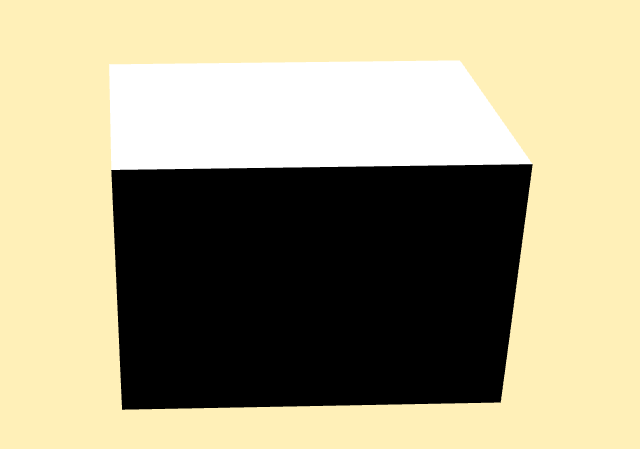
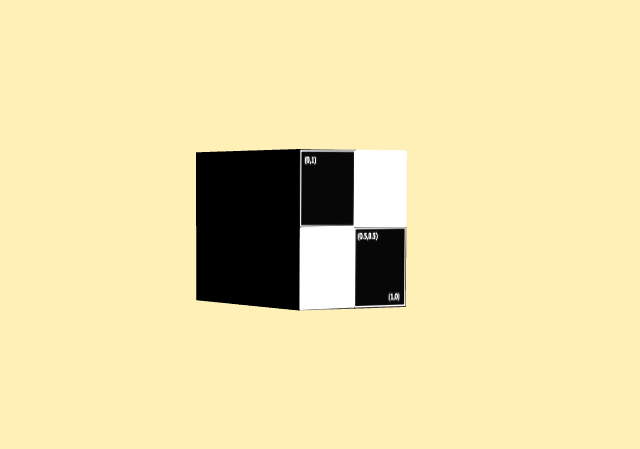
Before and after one commit to Fardeen-Awais/Learning-Three-Js-, a plain HTML site: page index.html in a window 1280 px wide. Shown: the part 147-596 px from the top of the page, without its empty margins (423-1063 px from the left). Drawn offline with nearby package versions, Linux system fonts and the light colour scheme; files that its build step writes are made by us from their sources; animation ran at ten frames a second.

Commit message:
Adding Texture in 3D cube

```diff
--- a/index.html
+++ b/index.html
@@ -13,6 +13,6 @@
 
     </div>
 
-    <script type="module" src="js/main.js"></script>
+    <script type="module" src="src/main.js"></script>
   </body>
 </html>
--- a/js/components/cube.js
+++ /dev/null
@@ -1,16 +0,0 @@
-import {
-  BoxGeometry,
-  MeshStandardMaterial,
-  Mesh,
-} from "https://cdn.skypack.dev/three@0.134.0/build/three.module.js";
-
-function Createcube() {
-
-  const geometry = new BoxGeometry(0.9, 1, 1);
-  const material = new MeshStandardMaterial({ color: "" }); //#0008
-  const cube = new Mesh(geometry, material);
-
-  return cube;
-}
-
-export { Createcube };
--- a/js/components/light.js
+++ /dev/null
@@ -1,10 +0,0 @@
-import { DirectionalLight } from 'https://cdn.skypack.dev/three@0.134.0/build/three.module.js';
-
-function createLights() {
-  // Create a directional light
-  const light = new DirectionalLight('white', 8);  // #0009
-  light.position.set(2,2,0)
-  return light;
-}
-
-export { createLights };
--- a/js/main.js
+++ /dev/null
@@ -1,24 +0,0 @@
-import * as THREE from 'https://cdn.skypack.dev/three@0.134.0/build/three.module.js';
-
-import { createCamera } from './components/camera.js'; import { createRender } from './components/render.js'; import { createScene } from './components/scene.js'; import { Createcube } from './components/cube.js'; import { createLights } from './components/light.js';
-
-
-const [scene, camera, renderer,cube,light] = [createScene(), createCamera(), createRender(),Createcube(),createLights()]; // #0005
-
-console.log({scene,camera,renderer})
-
-scene.add(cube,light); //Adding cube into the scene
-
-
-
-function animate() {   // #0003
-  requestAnimationFrame(animate);
-
-  cube.rotation.y += 0.001;
-  cube.rotation.x += 0.01;
-  // cube.scale.x += 0.01
-
-  renderer.render(scene, camera); // The final component of our simple app is the renderer, which is responsible for drawing (rendering) the scene.
-}
-animate()
-//   animate(); If you comment the animate function you don't see any result
--- /dev/null
+++ b/src/components/cube.js
@@ -0,0 +1,35 @@
+import {
+  BoxGeometry,
+  MeshStandardMaterial,
+  Mesh,
+  TextureLoader,
+} from "https://cdn.skypack.dev/three@0.134.0/build/three.module.js";
+
+function createMaterial() {
+  // create a texture loader.
+  const textureLoader = new TextureLoader();
+
+  // load a texture
+  const texture = textureLoader.load(
+    '/assets/textures/uv-test-bw.png',
+  );
+
+  // create a "standard" material using
+  // the texture we just loaded as a color map
+  const material = new MeshStandardMaterial({
+    map: texture,
+  });
+
+  return material;
+}
+
+function Createcube() {
+
+  const geometry = new BoxGeometry(0.3, 0.6, 0.5);
+  const material = createMaterial()
+  const cube = new Mesh(geometry, material);
+
+  return cube;
+}
+
+export { Createcube };
--- /dev/null
+++ b/src/components/light.js
@@ -0,0 +1,10 @@
+import { DirectionalLight } from 'https://cdn.skypack.dev/three@0.134.0/build/three.module.js';
+
+function createLights() {
+  // Create a directional light
+  const light = new DirectionalLight('white', 3);  // #0009
+  light.position.set(1,1,1)
+  return light;
+}
+
+export { createLights };
--- /dev/null
+++ b/src/main.js
@@ -0,0 +1,23 @@
+import * as THREE from 'https://cdn.skypack.dev/three@0.134.0/build/three.module.js';
+
+import { createCamera } from './components/camera.js'; import { createRender } from './components/render.js'; import { createScene } from './components/scene.js'; import { Createcube } from './components/cube.js'; import { createLights } from './components/light.js';
+
+
+const [scene, camera, renderer,cube,light] = [createScene(), createCamera(), createRender(),Createcube(),createLights()]; // #0005
+
+console.log({scene,camera,renderer})
+
+scene.add(cube,light); //Adding cube into the scene
+
+
+
+function animate() {   // #0003
+  requestAnimationFrame(animate);
+
+  cube.rotation.y += 0.01;
+  cube.rotation.x += 0.001;
+
+  renderer.render(scene, camera); // The final component of our simple app is the renderer, which is responsible for drawing (rendering) the scene.
+}
+animate()
+// //   animate(); If you comment the animate function you don't see any result
```
Also changed, not shown: assets/textures/uv-test-bw.png (added), assets/textures/uv-test-col.png (added), assets/textures/wood.png (added), src/components/camera.js (renamed from js/components/camera.js), src/components/render.js (renamed from js/components/render.js), src/components/scene.js (renamed from js/components/scene.js), styles/style.css (renamed from css/style.css), 1 other file.
